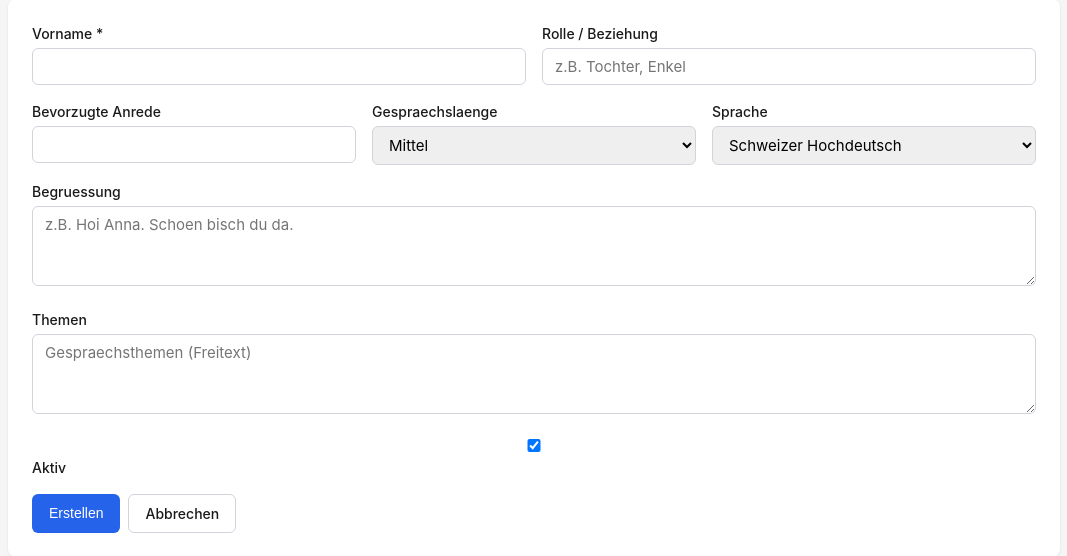
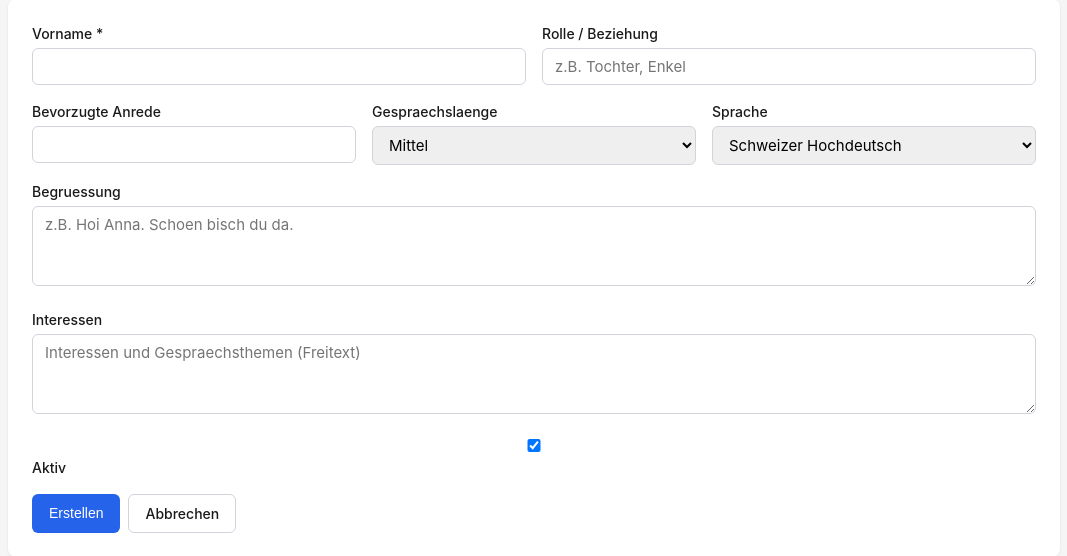
Before and after one commit to mravizza/ai-picture-frame-backend, a PHP site: page /admin/persons/create in a window 1280 px wide. Shown: the part 138-694 px from the top of the page, without its empty margins (106-1173 px from the left). Run offline with PHP 8.4, Linux system fonts and the light colour scheme; the visitor is signed in with stand-in values (Sample User, id 1).

Commit message:
Rename "Themen" to "Interessen" in UI, API, and docs
- Update form label and placeholder in person form template
- Rename API JSON key from 'themen' to 'interessen'
- Update user stories US-03 and US-09 in README

Co-Authored-By: Claude Opus 4.6 <noreply@anthropic.com>

```diff
--- a/src/Controllers/Api/PersonController.php
+++ b/src/Controllers/Api/PersonController.php
@@ -22,7 +22,7 @@ class PersonController
                 'rolleBeziehung'    => $p['rolle_beziehung'],
                 'bevorzugteAnrede'  => $p['bevorzugte_anrede'],
                 'greetingText'      => $p['greeting_text'],
-                'themen'            => $p['themen'],
+                'interessen'        => $p['themen'],
                 'gespraechslaenge'  => $p['gespraechslaenge'],
                 'sprache'           => $p['sprache'],
                 'photoCount'        => (int) ($p['photo_count'] ?? 0),
--- a/templates/persons/form.php
+++ b/templates/persons/form.php
@@ -58,9 +58,9 @@
         </div>
 
         <div class="form-group">
-            <label for="themen">Themen</label>
+            <label for="themen">Interessen</label>
             <textarea id="themen" name="themen"
-                      placeholder="Gespraechsthemen (Freitext)"><?= e($person['themen'] ?? '') ?></textarea>
+                      placeholder="Interessen und Gespraechsthemen (Freitext)"><?= e($person['themen'] ?? '') ?></textarea>
         </div>
 
         <div class="form-group">
```
Also changed, not shown: README.md.
